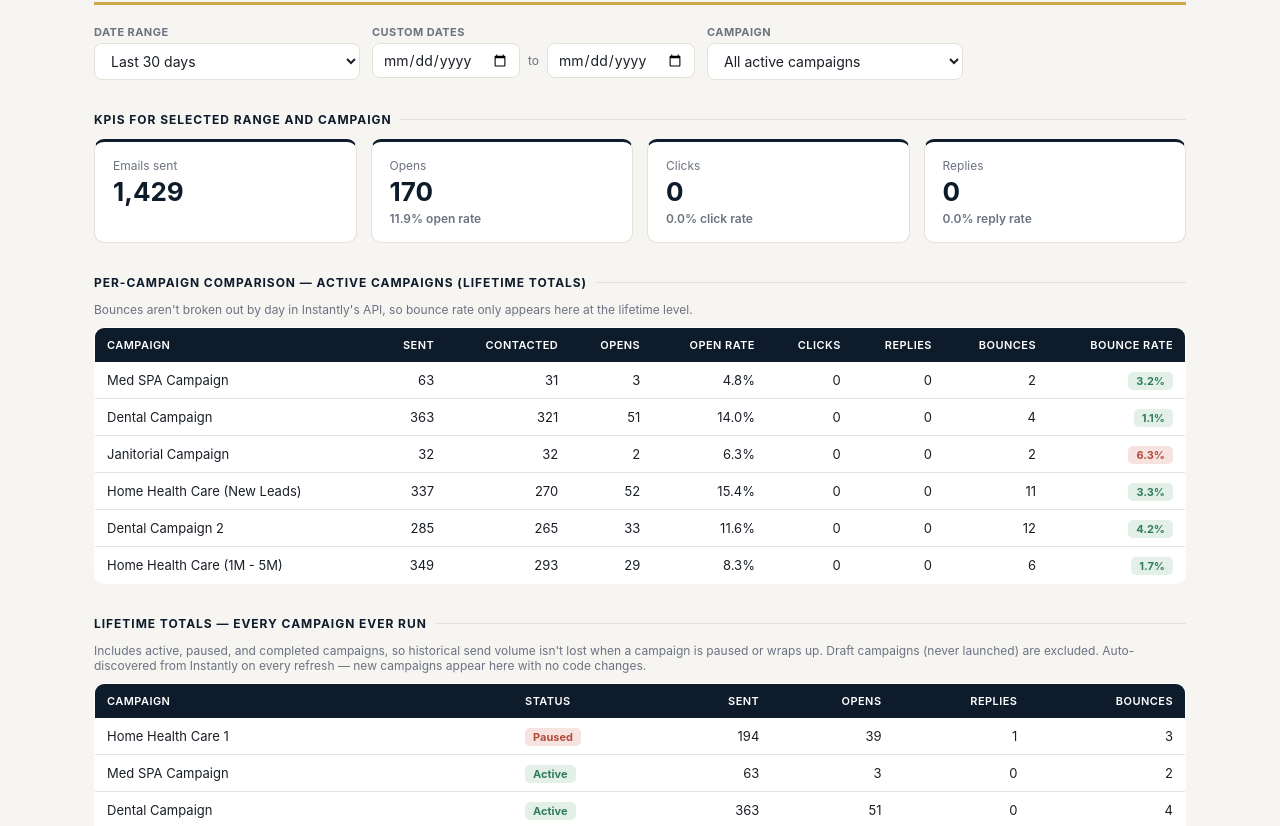
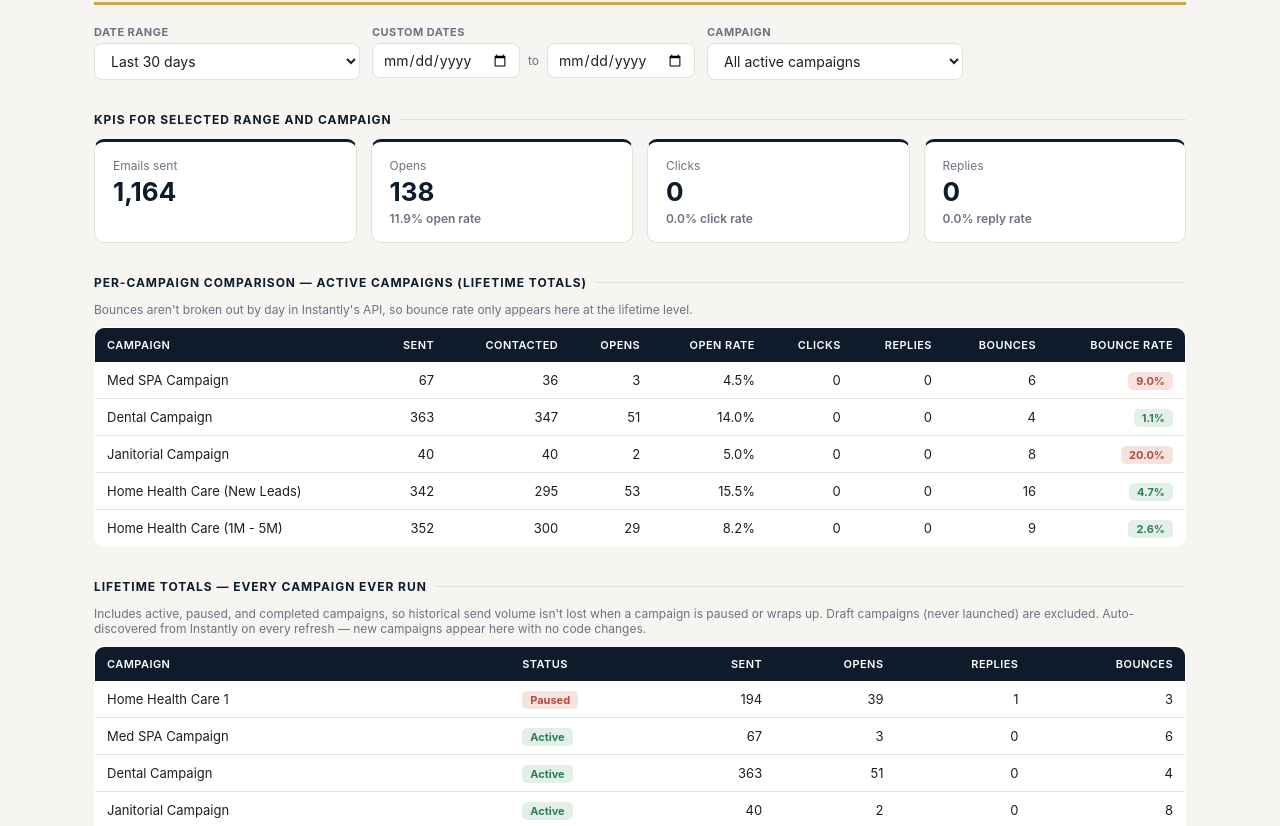
Before and after one commit to QamarHPG/Horizon-Sales-Dashboard, a plain HTML site: page index.html in a window 1280 px wide. Shown: the part 116-942 px from the top of the page. Drawn offline with Linux system fonts and the light colour scheme.

Commit message:
chore: refresh dashboard 2026-07-16 16:49 UTC

```diff
--- a/index.html
+++ b/index.html
@@ -192,7 +192,7 @@
     </div>
     <div class="meta">
       <div><span class="live">●</span> Live snapshot</div>
-      <div>Pulled July 14, 2026 · v8</div>
+      <div>Pulled July 16, 2026 · v8</div>
       <button class="refresh-btn" id="refreshBtn" onclick="triggerRefresh()" hidden>↻ Refresh now</button>
       <div class="refresh-status" id="refreshStatus"></div>
     </div>
@@ -306,7 +306,7 @@
   </table>
 
   <div class="section-label">How your numbers compare to 2026 industry benchmarks</div>
-  <div class="table-note">Your lifetime blended rate across all <span id="activeCampaignCount">6</span> active campaigns vs. published 2026 cold email benchmarks. Sources below the table.</div>
+  <div class="table-note">Your lifetime blended rate across all <span id="activeCampaignCount">5</span> active campaigns vs. published 2026 cold email benchmarks. Sources below the table.</div>
   <table>
     <thead>
       <tr>
@@ -341,7 +341,7 @@
       </tr>
       <tr>
         <td>Bounce rate</td>
-        <td class="num"><span class="badge good">2.6%</span></td>
+        <td class="num"><span class="badge good">3.7%</span></td>
         <td class="num">3% – 5%</td>
         <td class="num">under 2%</td>
         <td class="num">under 1%</td>
@@ -363,46 +363,41 @@
 <script>
   // Lifetime totals per campaign — live from Instantly analytics_campaign_overview, June 30 2026
   const lifetimeTotals = {
-    "a5aea1c0-454f-47d8-a019-5af2635e9f07": { name: "Med SPA Campaign", sent: 63, contacted: 31, opens: 3, clicks: 0, replies: 0, bounces: 2 },
-    "a4a98af6-b3af-4332-9e14-d59c0a30e860": { name: "Dental Campaign", sent: 363, contacted: 321, opens: 51, clicks: 0, replies: 0, bounces: 4 },
-    "8c740cef-3ac9-4e7c-8db1-a221e4bce0ef": { name: "Janitorial Campaign", sent: 32, contacted: 32, opens: 2, clicks: 0, replies: 0, bounces: 2 },
-    "8b497725-593b-4df8-850c-c9865d048d31": { name: "Home Health Care (New Leads)", sent: 337, contacted: 270, opens: 52, clicks: 0, replies: 0, bounces: 11 },
-    "5f24f6fe-9d4c-4562-b979-1f5ad9f88667": { name: "Dental Campaign 2", sent: 285, contacted: 265, opens: 33, clicks: 0, replies: 0, bounces: 12 },
-    "07bee31e-9703-4058-9a61-507e2f4840a7": { name: "Home Health Care (1M - 5M)", sent: 349, contacted: 293, opens: 29, clicks: 0, replies: 0, bounces: 6 }
+    "a5aea1c0-454f-47d8-a019-5af2635e9f07": { name: "Med SPA Campaign", sent: 67, contacted: 36, opens: 3, clicks: 0, replies: 0, bounces: 6 },
+    "a4a98af6-b3af-4332-9e14-d59c0a30e860": { name: "Dental Campaign", sent: 363, contacted: 347, opens: 51, clicks: 0, replies: 0, bounces: 4 },
+    "8c740cef-3ac9-4e7c-8db1-a221e4bce0ef": { name: "Janitorial Campaign", sent: 40, contacted: 40, opens: 2, clicks: 0, replies: 0, bounces: 8 },
+    "8b497725-593b-4df8-850c-c9865d048d31": { name: "Home Health Care (New Leads)", sent: 342, contacted: 295, opens: 53, clicks: 0, replies: 0, bounces: 16 },
+    "07bee31e-9703-4058-9a61-507e2f4840a7": { name: "Home Health Care (1M - 5M)", sent: 352, contacted: 300, opens: 29, clicks: 0, replies: 0, bounces: 9 }
   };
 
   // Lifetime totals across every non-draft campaign (active, paused, completed) —
   // auto-discovered from Instantly and rebuilt on every refresh.
   const allCampaignsLifetime = {
     "b679c367-3b91-4411-b351-af7a4185310b": { name: "Home Health Care 1", status: "paused", sent: 194, opens: 39, replies: 1, bounces: 3 },
-    "a5aea1c0-454f-47d8-a019-5af2635e9f07": { name: "Med SPA Campaign", status: "active", sent: 63, opens: 3, replies: 0, bounces: 2 },
+    "a5aea1c0-454f-47d8-a019-5af2635e9f07": { name: "Med SPA Campaign", status: "active", sent: 67, opens: 3, replies: 0, bounces: 6 },
     "a4a98af6-b3af-4332-9e14-d59c0a30e860": { name: "Dental Campaign", status: "active", sent: 363, opens: 51, replies: 0, bounces: 4 },
-    "8c740cef-3ac9-4e7c-8db1-a221e4bce0ef": { name: "Janitorial Campaign", status: "active", sent: 32, opens: 2, replies: 0, bounces: 2 },
-    "8b497725-593b-4df8-850c-c9865d048d31": { name: "Home Health Care (New Leads)", status: "active", sent: 337, opens: 52, replies: 0, bounces: 11 },
-    "5f24f6fe-9d4c-4562-b979-1f5ad9f88667": { name: "Dental Campaign 2", status: "active", sent: 285, opens: 33, replies: 0, bounces: 12 },
+    "8c740cef-3ac9-4e7c-8db1-a221e4bce0ef": { name: "Janitorial Campaign", status: "active", sent: 40, opens: 2, replies: 0, bounces: 8 },
+    "8b497725-593b-4df8-850c-c9865d048d31": { name: "Home Health Care (New Leads)", status: "active", sent: 342, opens: 53, replies: 0, bounces: 16 },
     "2566e143-6adb-468f-a604-1d1475b5e32b": { name: "Dental, Med SPA, Janitorial", status: "paused", sent: 188, opens: 30, replies: 0, bounces: 3 },
-    "07bee31e-9703-4058-9a61-507e2f4840a7": { name: "Home Health Care (1M - 5M)", status: "active", sent: 349, opens: 29, replies: 0, bounces: 6 }
+    "07bee31e-9703-4058-9a61-507e2f4840a7": { name: "Home Health Care (1M - 5M)", status: "active", sent: 352, opens: 29, replies: 0, bounces: 9 }
   };
 
   // Daily breakdown per campaign — live from Instantly get_daily_campaign_analytics
   const dailyData = {
     "a5aea1c0-454f-47d8-a019-5af2635e9f07": [
-      {date:"2026-07-08",sent:5,opens:0,clicks:0,replies:0},{date:"2026-07-09",sent:14,opens:0,clicks:0,replies:0},{date:"2026-07-10",sent:15,opens:1,clicks:0,replies:0},{date:"2026-07-13",sent:14,opens:2,clicks:0,replies:0},{date:"2026-07-14",sent:15,opens:0,clicks:0,replies:0}
+      {date:"2026-07-08",sent:5,opens:0,clicks:0,replies:0},{date:"2026-07-09",sent:14,opens:0,clicks:0,replies:0},{date:"2026-07-10",sent:15,opens:1,clicks:0,replies:0},{date:"2026-07-13",sent:14,opens:2,clicks:0,replies:0},{date:"2026-07-14",sent:15,opens:0,clicks:0,replies:0},{date:"2026-07-15",sent:4,opens:0,clicks:0,replies:0}
     ],
     "a4a98af6-b3af-4332-9e14-d59c0a30e860": [
       {date:"2026-06-18",sent:9,opens:0,clicks:0,replies:0},{date:"2026-06-19",sent:20,opens:1,clicks:0,replies:0},{date:"2026-06-20",sent:20,opens:2,clicks:0,replies:0},{date:"2026-06-21",sent:20,opens:5,clicks:0,replies:0},{date:"2026-06-22",sent:20,opens:4,clicks:0,replies:0},{date:"2026-06-23",sent:20,opens:7,clicks:0,replies:0},{date:"2026-06-24",sent:14,opens:5,clicks:0,replies:0},{date:"2026-06-25",sent:14,opens:2,clicks:0,replies:0},{date:"2026-06-26",sent:13,opens:2,clicks:0,replies:0},{date:"2026-06-27",sent:14,opens:0,clicks:0,replies:0},{date:"2026-06-28",sent:15,opens:1,clicks:0,replies:0},{date:"2026-06-29",sent:14,opens:2,clicks:0,replies:0},{date:"2026-06-30",sent:14,opens:1,clicks:0,replies:0},{date:"2026-07-01",sent:14,opens:1,clicks:0,replies:0},{date:"2026-07-02",sent:14,opens:0,clicks:0,replies:0},{date:"2026-07-03",sent:14,opens:0,clicks:0,replies:0},{date:"2026-07-04",sent:14,opens:2,clicks:0,replies:0},{date:"2026-07-05",sent:14,opens:2,clicks:0,replies:0},{date:"2026-07-06",sent:14,opens:6,clicks:0,replies:0},{date:"2026-07-07",sent:14,opens:3,clicks:0,replies:0},{date:"2026-07-08",sent:15,opens:1,clicks:0,replies:0},{date:"2026-07-09",sent:14,opens:1,clicks:0,replies:0},{date:"2026-07-10",sent:13,opens:1,clicks:0,replies:0},{date:"2026-07-12",sent:11,opens:0,clicks:0,replies:0},{date:"2026-07-13",sent:0,opens:1,clicks:0,replies:0},{date:"2026-07-14",sent:5,opens:1,clicks:0,replies:0}
     ],
     "8c740cef-3ac9-4e7c-8db1-a221e4bce0ef": [
-      {date:"2026-07-13",sent:17,opens:1,clicks:0,replies:0},{date:"2026-07-14",sent:15,opens:1,clicks:0,replies:0}
+      {date:"2026-07-13",sent:17,opens:1,clicks:0,replies:0},{date:"2026-07-14",sent:15,opens:1,clicks:0,replies:0},{date:"2026-07-15",sent:8,opens:0,clicks:0,replies:0}
     ],
     "8b497725-593b-4df8-850c-c9865d048d31": [
-      {date:"2026-06-30",sent:25,opens:1,clicks:0,replies:0},{date:"2026-07-01",sent:25,opens:4,clicks:0,replies:0},{date:"2026-07-02",sent:25,opens:3,clicks:0,replies:0},{date:"2026-07-03",sent:25,opens:5,clicks:0,replies:0},{date:"2026-07-04",sent:25,opens:3,clicks:0,replies:0},{date:"2026-07-05",sent:25,opens:8,clicks:0,replies:0},{date:"2026-07-06",sent:25,opens:2,clicks:0,replies:0},{date:"2026-07-07",sent:25,opens:8,clicks:0,replies:0},{date:"2026-07-08",sent:25,opens:4,clicks:0,replies:0},{date:"2026-07-09",sent:16,opens:4,clicks:0,replies:0},{date:"2026-07-10",sent:15,opens:2,clicks:0,replies:0},{date:"2026-07-11",sent:25,opens:2,clicks:0,replies:0},{date:"2026-07-12",sent:25,opens:2,clicks:0,replies:0},{date:"2026-07-13",sent:16,opens:1,clicks:0,replies:0},{date:"2026-07-14",sent:15,opens:3,clicks:0,replies:0}
-    ],
-    "5f24f6fe-9d4c-4562-b979-1f5ad9f88667": [
-      {date:"2026-06-26",sent:15,opens:1,clicks:0,replies:0},{date:"2026-06-27",sent:15,opens:0,clicks:0,replies:0},{date:"2026-06-28",sent:15,opens:3,clicks:0,replies:0},{date:"2026-06-29",sent:15,opens:4,clicks:0,replies:0},{date:"2026-06-30",sent:15,opens:0,clicks:0,replies:0},{date:"2026-07-01",sent:15,opens:4,clicks:0,replies:0},{date:"2026-07-02",sent:15,opens:0,clicks:0,replies:0},{date:"2026-07-03",sent:15,opens:2,clicks:0,replies:0},{date:"2026-07-04",sent:15,opens:0,clicks:0,replies:0},{date:"2026-07-05",sent:15,opens:0,clicks:0,replies:0},{date:"2026-07-06",sent:15,opens:4,clicks:0,replies:0},{date:"2026-07-07",sent:15,opens:2,clicks:0,replies:0},{date:"2026-07-08",sent:15,opens:2,clicks:0,replies:0},{date:"2026-07-09",sent:15,opens:2,clicks:0,replies:0},{date:"2026-07-10",sent:15,opens:0,clicks:0,replies:0},{date:"2026-07-11",sent:15,opens:2,clicks:0,replies:0},{date:"2026-07-12",sent:15,opens:1,clicks:0,replies:0},{date:"2026-07-13",sent:15,opens:2,clicks:0,replies:0},{date:"2026-07-14",sent:15,opens:4,clicks:0,replies:0}
+      {date:"2026-06-30",sent:25,opens:1,clicks:0,replies:0},{date:"2026-07-01",sent:25,opens:4,clicks:0,replies:0},{date:"2026-07-02",sent:25,opens:3,clicks:0,replies:0},{date:"2026-07-03",sent:25,opens:5,clicks:0,replies:0},{date:"2026-07-04",sent:25,opens:3,clicks:0,replies:0},{date:"2026-07-05",sent:25,opens:8,clicks:0,replies:0},{date:"2026-07-06",sent:25,opens:2,clicks:0,replies:0},{date:"2026-07-07",sent:25,opens:8,clicks:0,replies:0},{date:"2026-07-08",sent:25,opens:4,clicks:0,replies:0},{date:"2026-07-09",sent:16,opens:4,clicks:0,replies:0},{date:"2026-07-10",sent:15,opens:2,clicks:0,replies:0},{date:"2026-07-11",sent:25,opens:2,clicks:0,replies:0},{date:"2026-07-12",sent:25,opens:2,clicks:0,replies:0},{date:"2026-07-13",sent:16,opens:1,clicks:0,replies:0},{date:"2026-07-14",sent:15,opens:4,clicks:0,replies:0},{date:"2026-07-15",sent:5,opens:0,clicks:0,replies:0}
     ],
     "07bee31e-9703-4058-9a61-507e2f4840a7": [
-      {date:"2026-06-23",sent:10,opens:1,clicks:0,replies:0},{date:"2026-06-24",sent:16,opens:2,clicks:0,replies:0},{date:"2026-06-25",sent:16,opens:2,clicks:0,replies:0},{date:"2026-06-26",sent:17,opens:1,clicks:0,replies:0},{date:"2026-06-27",sent:16,opens:1,clicks:0,replies:0},{date:"2026-06-28",sent:15,opens:0,clicks:0,replies:0},{date:"2026-06-29",sent:16,opens:3,clicks:0,replies:0},{date:"2026-06-30",sent:16,opens:1,clicks:0,replies:0},{date:"2026-07-01",sent:16,opens:3,clicks:0,replies:0},{date:"2026-07-02",sent:16,opens:1,clicks:0,replies:0},{date:"2026-07-03",sent:16,opens:1,clicks:0,replies:0},{date:"2026-07-04",sent:16,opens:0,clicks:0,replies:0},{date:"2026-07-05",sent:16,opens:1,clicks:0,replies:0},{date:"2026-07-06",sent:16,opens:5,clicks:0,replies:0},{date:"2026-07-07",sent:16,opens:1,clicks:0,replies:0},{date:"2026-07-08",sent:15,opens:0,clicks:0,replies:0},{date:"2026-07-09",sent:16,opens:3,clicks:0,replies:0},{date:"2026-07-10",sent:17,opens:0,clicks:0,replies:0},{date:"2026-07-11",sent:25,opens:1,clicks:0,replies:0},{date:"2026-07-12",sent:19,opens:0,clicks:0,replies:0},{date:"2026-07-13",sent:13,opens:1,clicks:0,replies:0},{date:"2026-07-14",sent:10,opens:1,clicks:0,replies:0}
+      {date:"2026-06-23",sent:10,opens:1,clicks:0,replies:0},{date:"2026-06-24",sent:16,opens:2,clicks:0,replies:0},{date:"2026-06-25",sent:16,opens:2,clicks:0,replies:0},{date:"2026-06-26",sent:17,opens:1,clicks:0,replies:0},{date:"2026-06-27",sent:16,opens:1,clicks:0,replies:0},{date:"2026-06-28",sent:15,opens:0,clicks:0,replies:0},{date:"2026-06-29",sent:16,opens:3,clicks:0,replies:0},{date:"2026-06-30",sent:16,opens:1,clicks:0,replies:0},{date:"2026-07-01",sent:16,opens:3,clicks:0,replies:0},{date:"2026-07-02",sent:16,opens:1,clicks:0,replies:0},{date:"2026-07-03",sent:16,opens:1,clicks:0,replies:0},{date:"2026-07-04",sent:16,opens:0,clicks:0,replies:0},{date:"2026-07-05",sent:16,opens:1,clicks:0,replies:0},{date:"2026-07-06",sent:16,opens:5,clicks:0,replies:0},{date:"2026-07-07",sent:16,opens:1,clicks:0,replies:0},{date:"2026-07-08",sent:15,opens:0,clicks:0,replies:0},{date:"2026-07-09",sent:16,opens:3,clicks:0,replies:0},{date:"2026-07-10",sent:17,opens:0,clicks:0,replies:0},{date:"2026-07-11",sent:25,opens:1,clicks:0,replies:0},{date:"2026-07-12",sent:19,opens:0,clicks:0,replies:0},{date:"2026-07-13",sent:13,opens:1,clicks:0,replies:0},{date:"2026-07-14",sent:10,opens:1,clicks:0,replies:0},{date:"2026-07-15",sent:3,opens:0,clicks:0,replies:0}
     ]
   };
 
@@ -426,9 +421,7 @@
     { name: "Steve Anderson", email: "steve@dencodental.com", company: "Denco Dental Construction", campaignKey: "a4a98af6-b3af-4332-9e14-d59c0a30e860", campaign: "Dental Campaign", opens: 5, emailsSent: 4, replies: 0, lastOpen: "2026-07-06T13:13:10.438Z" },
     { name: "Kimberly Moss", email: "kim@pegasushomecare.com", company: "Pegasus Home Health Care", campaignKey: "8b497725-593b-4df8-850c-c9865d048d31", campaign: "Home Health Care (New Leads)", opens: 5, emailsSent: 5, replies: 0, lastOpen: "2026-07-08T13:05:46.282Z" },
     { name: "Shelley Wilson", email: "shelley@wilsoncare.com", company: "Wilson Care Group", campaignKey: "8b497725-593b-4df8-850c-c9865d048d31", campaign: "Home Health Care (New Leads)", opens: 5, emailsSent: 5, replies: 0, lastOpen: "2026-07-09T13:05:48.690Z" },
-    { name: "Steven Freeman", email: "amy@elitesmilesdentistry.com", company: "Elite Smiles Dentistry", campaignKey: "5f24f6fe-9d4c-4562-b979-1f5ad9f88667", campaign: "Dental Campaign 2", opens: 5, emailsSent: 4, replies: 0, lastOpen: "2026-07-11T13:05:33.797Z" },
     { name: "Lindsey Brannan", email: "lindsey@vitalitypilatesaustin.com", company: "Vitality", campaignKey: "a4a98af6-b3af-4332-9e14-d59c0a30e860", campaign: "Dental Campaign", opens: 4, emailsSent: 4, replies: 0, lastOpen: "2026-07-04T13:43:34.034Z" },
-    { name: "Shane Costa", email: "drcosta@costasmiles.com", company: "Costa Dentistry", campaignKey: "5f24f6fe-9d4c-4562-b979-1f5ad9f88667", campaign: "Dental Campaign 2", opens: 4, emailsSent: 4, replies: 0, lastOpen: "2026-07-10T14:56:24.962Z" },
     { name: "Daniel Blatt", email: "dblatt@nmsincusa.com", company: "Nationwide Medical Surgical", campaignKey: "07bee31e-9703-4058-9a61-507e2f4840a7", campaign: "Home Health Care (1M - 5M)", opens: 4, emailsSent: 4, replies: 0, lastOpen: "2026-07-01T14:51:20.068Z" },
     { name: "Kevin Snyder", email: "drsnyder@harbourdental.care", company: "Harbour Dental Care", campaignKey: "a4a98af6-b3af-4332-9e14-d59c0a30e860", campaign: "Dental Campaign", opens: 3, emailsSent: 4, replies: 0, lastOpen: "2026-06-29T13:07:12.555Z" },
     { name: "Bobby Middle", email: "bobby@fivestarortho.com", company: "Five Star Orthodontic Lab & Supply", campaignKey: "a4a98af6-b3af-4332-9e14-d59c0a30e860", campaign: "Dental Campaign", opens: 3, emailsSent: 4, replies: 0, lastOpen: "2026-07-02T13:05:14.103Z" },
@@ -439,10 +432,6 @@
     { name: "Hisham Elzein", email: "hisham@zisinsurance.com", company: "Zein Insurance Services", campaignKey: "a4a98af6-b3af-4332-9e14-d59c0a30e860", campaign: "Dental Campaign", opens: 2, emailsSent: 4, replies: 0, lastOpen: "2026-07-04T13:33:33.305Z" },
     { name: "Melanie Hall", email: "mhall@hospiceofhuntington.org", company: "Hospice of Huntington", campaignKey: "8b497725-593b-4df8-850c-c9865d048d31", campaign: "Home Health Care (New Leads)", opens: 2, emailsSent: 5, replies: 0, lastOpen: "2026-07-07T13:58:41.143Z" },
     { name: "John Bloodsworth", email: "jay@blhc.org", company: "A Better Living Home Care Agency", campaignKey: "8b497725-593b-4df8-850c-c9865d048d31", campaign: "Home Health Care (New Leads)", opens: 2, emailsSent: 5, replies: 0, lastOpen: "2026-07-07T15:28:55.303Z" },
-    { name: "Chris McDermott", email: "chris@grinderhaizlip.com", company: "Grinder Haizlip Construction General Contractors", campaignKey: "5f24f6fe-9d4c-4562-b979-1f5ad9f88667", campaign: "Dental Campaign 2", opens: 2, emailsSent: 4, replies: 0, lastOpen: "2026-07-09T13:37:41.809Z" },
-    { name: "Mitch Tobol", email: "mtobol@cgtmarketing.com", company: "CGT Marketing", campaignKey: "5f24f6fe-9d4c-4562-b979-1f5ad9f88667", campaign: "Dental Campaign 2", opens: 2, emailsSent: 4, replies: 0, lastOpen: "2026-07-13T13:13:37.627Z" },
-    { name: "Ryan Roberts", email: "docroberts@onthecuspdds.com", company: "On the Cusp Pediatric Dentistry", campaignKey: "5f24f6fe-9d4c-4562-b979-1f5ad9f88667", campaign: "Dental Campaign 2", opens: 2, emailsSent: 4, replies: 0, lastOpen: "2026-07-14T13:07:16.745Z" },
-    { name: "David Crotts", email: "david.crotts@dcrotts.com", company: "David A. Crotts & Associates", campaignKey: "5f24f6fe-9d4c-4562-b979-1f5ad9f88667", campaign: "Dental Campaign 2", opens: 2, emailsSent: 1, replies: 0, lastOpen: "2026-07-14T14:22:15.755Z" },
     { name: "David Kennedy", email: "david@kennedycare.com", company: "Kennedy Care", campaignKey: "07bee31e-9703-4058-9a61-507e2f4840a7", campaign: "Home Health Care (1M - 5M)", opens: 2, emailsSent: 4, replies: 0, lastOpen: "2026-07-01T13:01:53.142Z" },
     { name: "Corey Centen", email: "corey@bodyport.com", company: "Bodyport", campaignKey: "07bee31e-9703-4058-9a61-507e2f4840a7", campaign: "Home Health Care (1M - 5M)", opens: 2, emailsSent: 4, replies: 0, lastOpen: "2026-07-02T14:45:19.418Z" },
     { name: "Alyssa Moore", email: "alyssa@spren.com", company: "Spren", campaignKey: "07bee31e-9703-4058-9a61-507e2f4840a7", campaign: "Home Health Care (1M - 5M)", opens: 2, emailsSent: 4, replies: 0, lastOpen: "2026-07-07T15:24:32.695Z" },
@@ -450,7 +439,7 @@
     { name: "Steph Einfeld", email: "seinfeld@northwestcoloradohealth.org", company: "Northwest Colorado Health", campaignKey: "07bee31e-9703-4058-9a61-507e2f4840a7", campaign: "Home Health Care (1M - 5M)", opens: 2, emailsSent: 3, replies: 0, lastOpen: "2026-07-14T13:18:54.051Z" }
   ];
 
-  const TODAY = new Date("2026-07-14T23:59:59Z");
+  const TODAY = new Date("2026-07-16T23:59:59Z");
 
   function onRangeChange(){
     const isCustom = document.getElementById('dateRange').value === 'custom';
@@ -636,12 +625,11 @@
   // Step-level send volume — live from Instantly analytics_campaign_steps, June 30 2026
   // null = sequence doesn't have this many steps; 0 = has the step but no leads reached it yet
   const stepSends = {
-    "a5aea1c0-454f-47d8-a019-5af2635e9f07": { name: "Med SPA Campaign", maxSteps: 4, sends: [31, 27, 5, 0, null] },
+    "a5aea1c0-454f-47d8-a019-5af2635e9f07": { name: "Med SPA Campaign", maxSteps: 4, sends: [31, 27, 5, 4, null] },
     "a4a98af6-b3af-4332-9e14-d59c0a30e860": { name: "Dental Campaign", maxSteps: 4, sends: [94, 90, 90, 89, null] },
-    "8c740cef-3ac9-4e7c-8db1-a221e4bce0ef": { name: "Janitorial Campaign", maxSteps: 4, sends: [32, 0, 0, 0, null] },
-    "8b497725-593b-4df8-850c-c9865d048d31": { name: "Home Health Care (New Leads)", maxSteps: 5, sends: [105, 79, 56, 49, 48] },
-    "5f24f6fe-9d4c-4562-b979-1f5ad9f88667": { name: "Dental Campaign 2", maxSteps: 4, sends: [107, 60, 60, 58, null] },
-    "07bee31e-9703-4058-9a61-507e2f4840a7": { name: "Home Health Care (1M - 5M)", maxSteps: 4, sends: [111, 88, 86, 64, null] }
+    "8c740cef-3ac9-4e7c-8db1-a221e4bce0ef": { name: "Janitorial Campaign", maxSteps: 4, sends: [40, 0, 0, 0, null] },
+    "8b497725-593b-4df8-850c-c9865d048d31": { name: "Home Health Care (New Leads)", maxSteps: 5, sends: [105, 79, 60, 49, 49] },
+    "07bee31e-9703-4058-9a61-507e2f4840a7": { name: "Home Health Care (1M - 5M)", maxSteps: 4, sends: [111, 88, 86, 67, null] }
   };
 
   function renderStepTable(){
```
